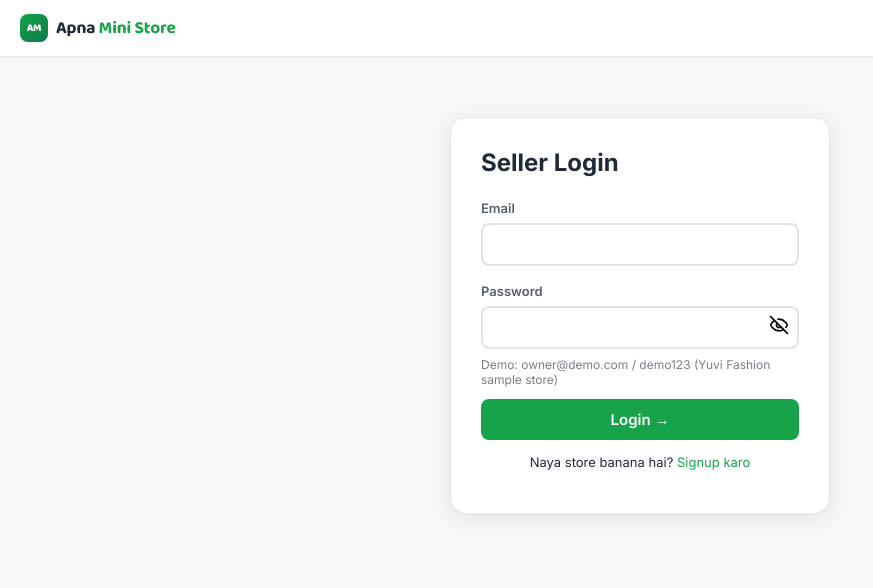
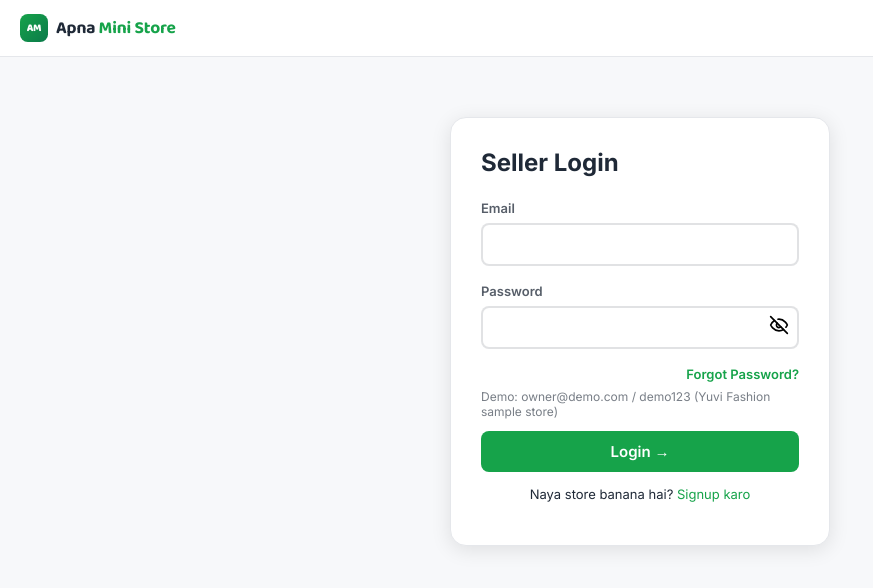
Before and after one commit to sumitart2018/apna-mini-store, a React (Vite) app: page / in a window 1280 px wide. Both pictures are taken after a click on the button "Login". Shown: the top 588 px of the page, without its empty margins (0-873 px from the left). Built offline with nearby package versions, Linux system fonts and the light colour scheme; no server answers; the database is empty.

Commit message:
Implement 'Forgot Password' button in AuthCard
Added a 'Forgot Password' button with an alert.

```diff
--- a/src/App.jsx
+++ b/src/App.jsx
@@ -1449,6 +1449,23 @@ function LoginForm({ onSubmit, onSignup }) {
     <AuthCard title="Seller Login">
       <Field label="Email" type="email" value={email} onChange={(e) => setEmail(e.target.value)} />
       <Field label="Password" type="password" value={password} onChange={(e) => setPassword(e.target.value)} />
+      <div style={{ textAlign: "right", marginTop: 6, marginBottom: 12 }}>
+  <button
+    type="button"
+    onClick={() => alert("Forgot Password feature coming next")}
+    style={{
+      background: "none",
+      border: "none",
+      color: T.magenta,
+      cursor: "pointer",
+      fontSize: 13,
+      fontWeight: 600,
+      padding: 0
+    }}
+  >
+    Forgot Password?
+  </button>
+</div>
       <p style={{ fontSize: 12, color: T.ink, opacity: 0.6, marginTop: -6 }}>Demo: owner@demo.com / demo123 (Yuvi Fashion sample store)</p>
       <Button
   style={{ width: "100%" }}
```
